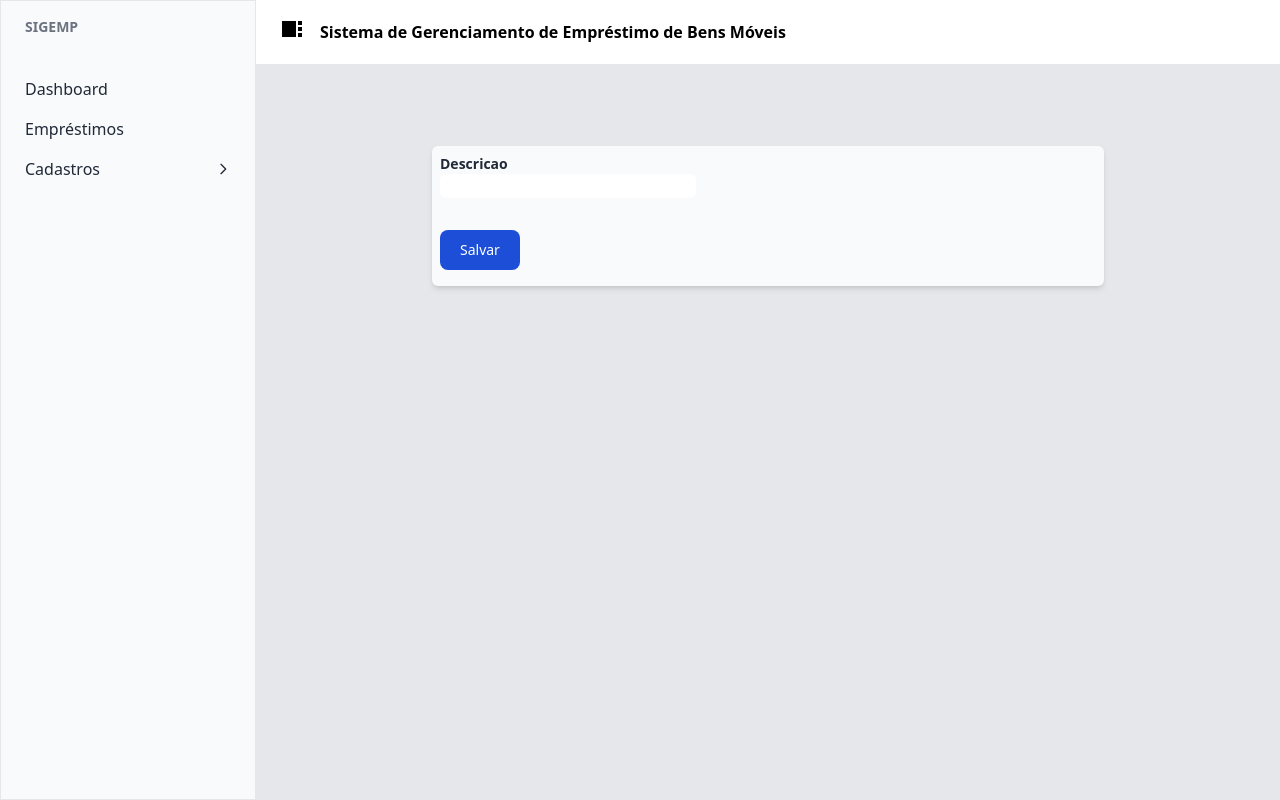
After one commit to kavvata/sigemp, a Django app: page /patrimonio/tipo_bem/add in a window 1280 px wide. The commit adds this page. Run offline with Django 5.2, Linux system fonts and the light colour scheme; the visitor is signed in with stand-in values (Sample User, id 1); parts of the project's set-up code (start-up, migrations or seed data) failed here and were passed over; some libraries are stand-ins or nearby versions.

Commit message:
feat(patrimonio): criado form para cadastro de tipo de bem

```diff
--- a/patrimonio/presentation/forms.py
+++ b/patrimonio/presentation/forms.py
@@ -1,5 +1,9 @@
 from django import forms
 
+from patrimonio.models import TipoBem
 
-class TipoBemForm(forms.Form):
-    descricao = forms.CharField(max_length=255)
+
+class TipoBemForm(forms.ModelForm):
+    class Meta:
+        model = TipoBem
+        fields = ["descricao"]
--- a/patrimonio/presentation/urls.py
+++ b/patrimonio/presentation/urls.py
@@ -10,4 +10,9 @@ urlpatterns = [
         views.ListarTiposBemView.as_view(),
         name="listar_tipos_bem",
     ),
+    path(
+        "tipo_bem/add",
+        views.CriarTipoBemView.as_view(),
+        name="criar_tipo_bem",
+    ),
 ]
--- /dev/null
+++ b/patrimonio/templates/patrimonio/tipo_bem/tipo_bem_form.html
@@ -0,0 +1,21 @@
+{% extends "base.html" %}
+{% load widget_tweaks %}
+
+{% block title %} Cadastrar Tipo de Bem {% endblock title %}
+
+{% block content %}
+  <section class="bg-gray-50 text-gray-900 max-w-2xl mx-auto p-2 shadow-md rounded-md">
+    <form method="post">
+      {% csrf_token %}
+
+      <div class="flex flex-col max-w-64">
+        <label class="text-gray-800 text-sm font-semibold" for="descricao">{{ form.descricao.label }}</label>
+        {% render_field form.descricao class="rounded-md border-gray-200" %}
+      </div>
+
+      <div class="mt-8">
+        <button type="submit" class="text-white bg-blue-700 hover:bg-blue-800 focus:ring-4 focus:ring-blue-300 font-medium rounded-lg text-sm px-5 py-2.5 me-2 mb-2 dark:bg-blue-600 dark:hover:bg-blue-700 focus:outline-none dark:focus:ring-blue-800">Salvar</button>
+      </div>
+    </form>
+  </section>
+{% endblock %}
--- a/patrimonio/templates/patrimonio/tipo_bem/tipo_bem_list.html
+++ b/patrimonio/templates/patrimonio/tipo_bem/tipo_bem_list.html
@@ -1,11 +1,11 @@
 {% extends "base.html" %}
 
-{% block title %} Tipos de Bem {% endblock title %}
+{% block page_title %} Tipos de Bem {% endblock page_title %}
 
 {% block actions %}
   {% if pode_criar %}
     <div>
-      <a href="{% url 'core:home' %}">
+      <a href="{% url 'patrimonio:criar_tipo_bem' %}">
         <div class="rounded-md py-2 gap-2 flex px-4 bg-blue-600 hover:bg-blue-700 hover:text-gray-50 items-center font-semibold text-sm text-gray-100">
           <i class="material-icons">add</i>
             <span>
```
